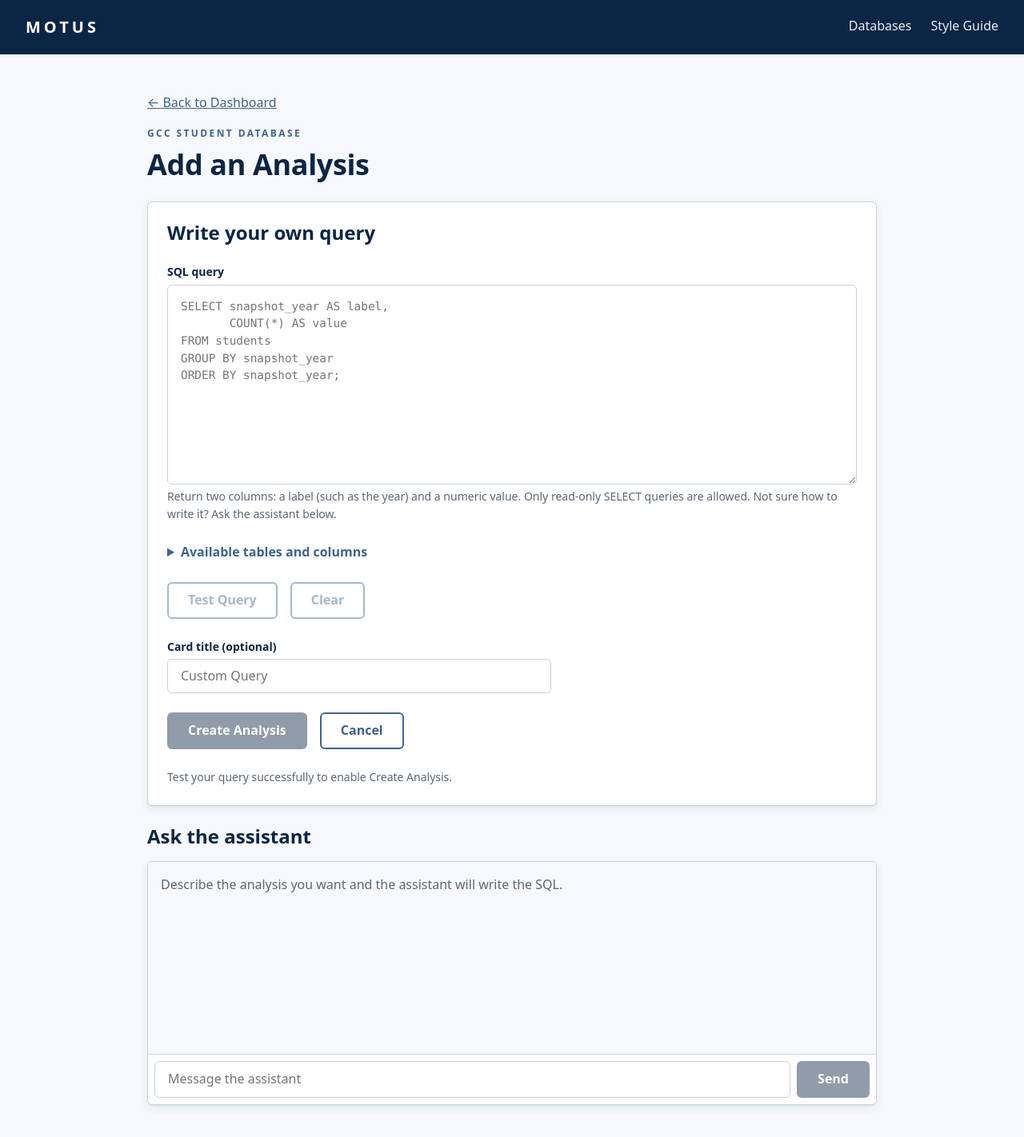
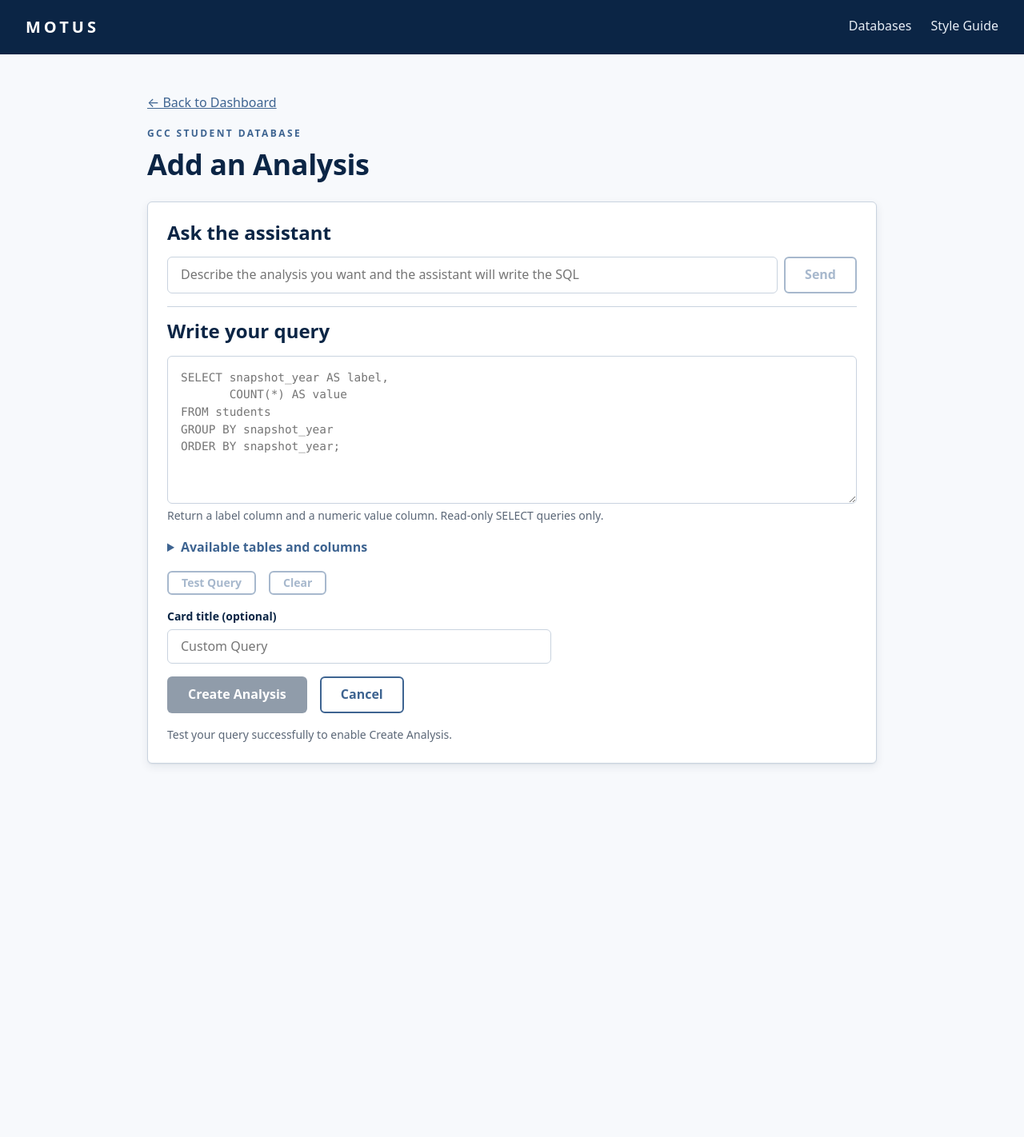
Before and after one commit to gcc-capstone/db-snaps, a React (Vite) app in the folder frontend/: page /databases/gcc-students/analyses/new in a window 1280 px wide. Shown: the top 1422 px of the page at 80% size. After the commit the page ends 1003 px from the top, so only its background shows below. Built offline with nearby package versions, Linux system fonts and the light colour scheme.

Commit message:
Refine Add Analysis layout: merge assistant into query panel, add headings, smaller buttons

```diff
--- a/frontend/src/App.css
+++ b/frontend/src/App.css
@@ -636,7 +636,7 @@ select:focus-visible,
 
 .sql-editor {
   width: 100%;
-  min-height: 200px;
+  min-height: 120px;
   padding: var(--space-3);
   border: 1px solid var(--color-border);
   border-radius: var(--radius);
@@ -674,34 +674,43 @@ select:focus-visible,
   margin-top: var(--space-2);
 }
 
-/* Assistant chat: one box, messages on top, input bar attached below */
-.chat {
+/* Assistant: lives inside the query panel, no box of its own */
+.btn-sm {
+  padding: 2px var(--space-3);
+  font-size: 0.875rem;
+}
+
+.form-compact {
+  gap: var(--space-3);
+}
+
+.assistant {
   display: flex;
   flex-direction: column;
+  gap: var(--space-3);
+  padding-bottom: var(--space-3);
+  border-bottom: 1px solid var(--color-border);
+}
+
+.visually-hidden {
+  position: absolute;
+  width: 1px;
+  height: 1px;
   overflow: hidden;
-  border: 1px solid var(--color-border);
-  border-radius: var(--radius);
-  background: var(--color-white);
-  box-shadow: var(--shadow);
+  clip-path: inset(50%);
+  white-space: nowrap;
 }
 
 .chat-log {
   display: flex;
   flex-direction: column;
-  gap: var(--space-3);
-  min-height: 240px;
-  max-height: 480px;
+  gap: var(--space-2);
+  max-height: 360px;
   overflow-y: auto;
-  padding: var(--space-3);
-  background: var(--color-paper);
-}
-
-.chat-empty,
-.chat-typing {
-  margin: 0;
 }
 
 .chat-typing {
+  margin: 0;
   font-style: italic;
 }
 
@@ -721,8 +730,7 @@ select:focus-visible,
 
 .chat-msg-assistant {
   align-self: flex-start;
-  border: 1px solid var(--color-border);
-  background: var(--color-white);
+  background: var(--color-mist);
 }
 
 .chat-msg-user {
@@ -734,8 +742,6 @@ select:focus-visible,
 .chat-input {
   display: flex;
   gap: var(--space-2);
-  padding: var(--space-2);
-  border-top: 1px solid var(--color-border);
 }
 
 .chat-input input {
--- a/frontend/src/components/SqlAssistant.tsx
+++ b/frontend/src/components/SqlAssistant.tsx
@@ -1,13 +1,15 @@
-import { useEffect, useRef, useState, type FormEvent } from 'react'
+import { useEffect, useRef, useState, type KeyboardEvent } from 'react'
 import { generateReply } from '../data/sqlTools'
 
 type Message = { id: number; role: 'user' | 'assistant'; text: string; sql?: string }
 
 // Prototype only: replies come from canned logic in sqlTools.ts, not a real AI.
+// Not a <form>: it sits inside the query form, so Enter is handled manually.
 function SqlAssistant({ onUseQuery }: { onUseQuery: (sql: string) => void }) {
   const [messages, setMessages] = useState<Message[]>([])
   const [draft, setDraft] = useState('')
   const [thinking, setThinking] = useState(false)
+  const [usedId, setUsedId] = useState<number | null>(null)
   const logRef = useRef<HTMLDivElement>(null)
   const nextId = useRef(1)
 
@@ -16,8 +18,7 @@ function SqlAssistant({ onUseQuery }: { onUseQuery: (sql: string) => void }) {
     if (log) log.scrollTop = log.scrollHeight
   }, [messages, thinking])
 
-  const handleSubmit = (event: FormEvent) => {
-    event.preventDefault()
+  const send = () => {
     const text = draft.trim()
     if (!text || thinking) return
     const next = [...messages, { id: nextId.current++, role: 'user' as const, text }]
@@ -31,22 +32,35 @@ function SqlAssistant({ onUseQuery }: { onUseQuery: (sql: string) => void }) {
     }, 800)
   }
 
+  const handleKeyDown = (event: KeyboardEvent<HTMLInputElement>) => {
+    if (event.key === 'Enter' && !event.nativeEvent.isComposing) {
+      event.preventDefault()
+      send()
+    }
+  }
+
   return (
-    <section>
+    <div className="assistant">
       <h2>Ask the assistant</h2>
-      <div className="chat">
+      <label htmlFor="assistant-input" className="visually-hidden">Message to the assistant</label>
+
+      {(messages.length > 0 || thinking) && (
         <div className="chat-log" ref={logRef} role="log" aria-live="polite" aria-label="Conversation">
-          {messages.length === 0 && !thinking && (
-            <p className="muted chat-empty">Describe the analysis you want and the assistant will write the SQL.</p>
-          )}
           {messages.map((message) => (
             <div key={message.id} className={`chat-msg chat-msg-${message.role}`}>
               <p>{message.text}</p>
               {message.sql && (
                 <>
                   <pre className="sql-block">{message.sql}</pre>
-                  <button type="button" className="btn btn-primary" onClick={() => onUseQuery(message.sql!)}>
-                    Use this query
+                  <button
+                    type="button"
+                    className={usedId === message.id ? 'btn btn-secondary' : 'btn btn-primary'}
+                    onClick={() => {
+                      setUsedId(message.id)
+                      onUseQuery(message.sql!)
+                    }}
+                  >
+                    {usedId === message.id ? '✓ Added to editor' : 'Use this query'}
                   </button>
                 </>
               )}
@@ -54,21 +68,22 @@ function SqlAssistant({ onUseQuery }: { onUseQuery: (sql: string) => void }) {
           ))}
           {thinking && <p className="muted small chat-typing">Writing a query…</p>}
         </div>
+      )}
 
-        <form className="chat-input" onSubmit={handleSubmit}>
+      <div className="chat-input">
         <input
+          id="assistant-input"
           value={draft}
           onChange={(e) => setDraft(e.target.value)}
-            placeholder="Message the assistant"
-            aria-label="Message to the SQL assistant"
+          onKeyDown={handleKeyDown}
+          placeholder="Describe the analysis you want and the assistant will write the SQL"
           autoComplete="off"
         />
-          <button type="submit" className="btn btn-primary" disabled={!draft.trim() || thinking}>
+        <button type="button" className="btn btn-secondary" onClick={send} disabled={!draft.trim() || thinking}>
           Send
         </button>
-        </form>
       </div>
-    </section>
+    </div>
   )
 }
 
--- a/frontend/src/data/sqlTools.ts
+++ b/frontend/src/data/sqlTools.ts
@@ -26,7 +26,7 @@ export function validateSql(raw: string): SqlValidation {
 
   if (code.includes(';')) return fail('Only one statement is allowed. Remove the extra statement after the semicolon.')
 
-  const words = code.toLowerCase().match(/[a-z_]+/g) ?? []
+  const words: string[] = code.toLowerCase().match(/[a-z_]+/g) ?? []
   const forbidden = forbiddenWords.find((word) => words.includes(word))
   if (forbidden) return fail(`Queries must be read-only. "${forbidden.toUpperCase()}" is not allowed.`)
 
--- a/frontend/src/pages/AddAnalysis.tsx
+++ b/frontend/src/pages/AddAnalysis.tsx
@@ -58,22 +58,23 @@ function AddAnalysis({ databases, onUpdate }: DatabaseActions) {
       </div>
 
       <div className="stack">
-        <form className="panel form" onSubmit={handleCreate}>
-          <h2>Write your own query</h2>
+        <form className="panel form form-compact" onSubmit={handleCreate}>
+          <SqlAssistant onUseQuery={handleUseQuery} />
+
+          <h2>Write your query</h2>
           <label className="field field-wide">
-            <span className="field-label">SQL query</span>
+            <span className="visually-hidden">SQL query</span>
             <textarea
               ref={editorRef}
               className="sql-editor"
-              rows={10}
+              rows={7}
               spellCheck={false}
               value={query}
               onChange={(e) => setQuery(e.target.value)}
               placeholder={'SELECT snapshot_year AS label,\n       COUNT(*) AS value\nFROM students\nGROUP BY snapshot_year\nORDER BY snapshot_year;'}
             />
             <span className="muted small">
-              Return two columns: a label (such as the year) and a numeric value. Only read-only SELECT queries are allowed.
-              Not sure how to write it? Ask the assistant below.
+              Return a label column and a numeric value column. Read-only SELECT queries only.
             </span>
           </label>
 
@@ -89,12 +90,12 @@ function AddAnalysis({ databases, onUpdate }: DatabaseActions) {
           </details>
 
           <div className="row">
-            <button type="button" className="btn btn-secondary" onClick={handleTest} disabled={!trimmedQuery}>
+            <button type="button" className="btn btn-secondary btn-sm" onClick={handleTest} disabled={!trimmedQuery}>
               Test Query
             </button>
             <button
               type="button"
-              className="btn btn-secondary"
+              className="btn btn-secondary btn-sm"
               onClick={() => {
                 setQuery('')
                 setTested(null)
@@ -146,8 +147,6 @@ function AddAnalysis({ databases, onUpdate }: DatabaseActions) {
           </div>
           {!passed && <p className="muted small">Test your query successfully to enable Create Analysis.</p>}
         </form>
-
-        <SqlAssistant onUseQuery={handleUseQuery} />
       </div>
     </main>
   )
```
Lines whose indentation alone changed are shown as unchanged.
